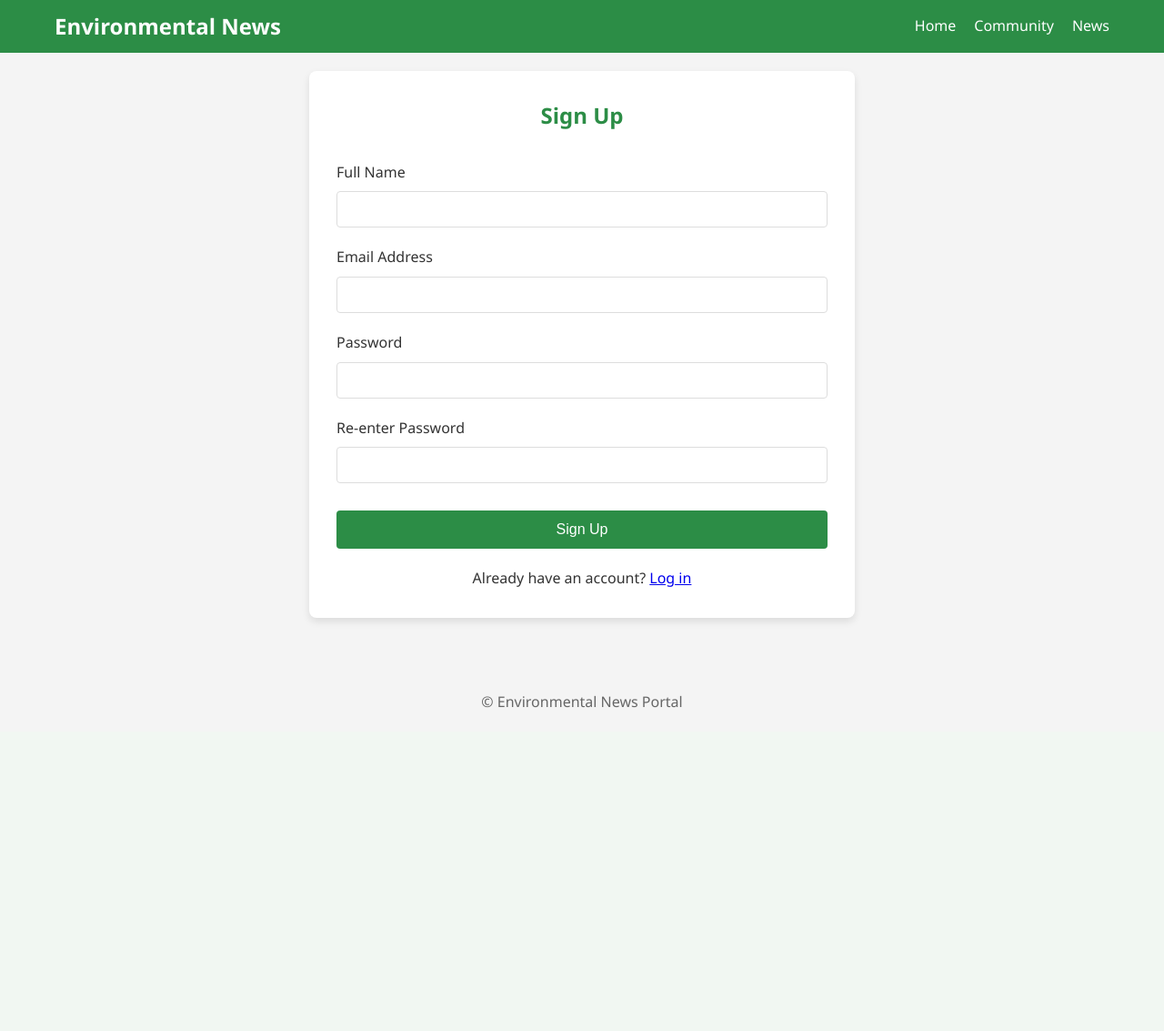
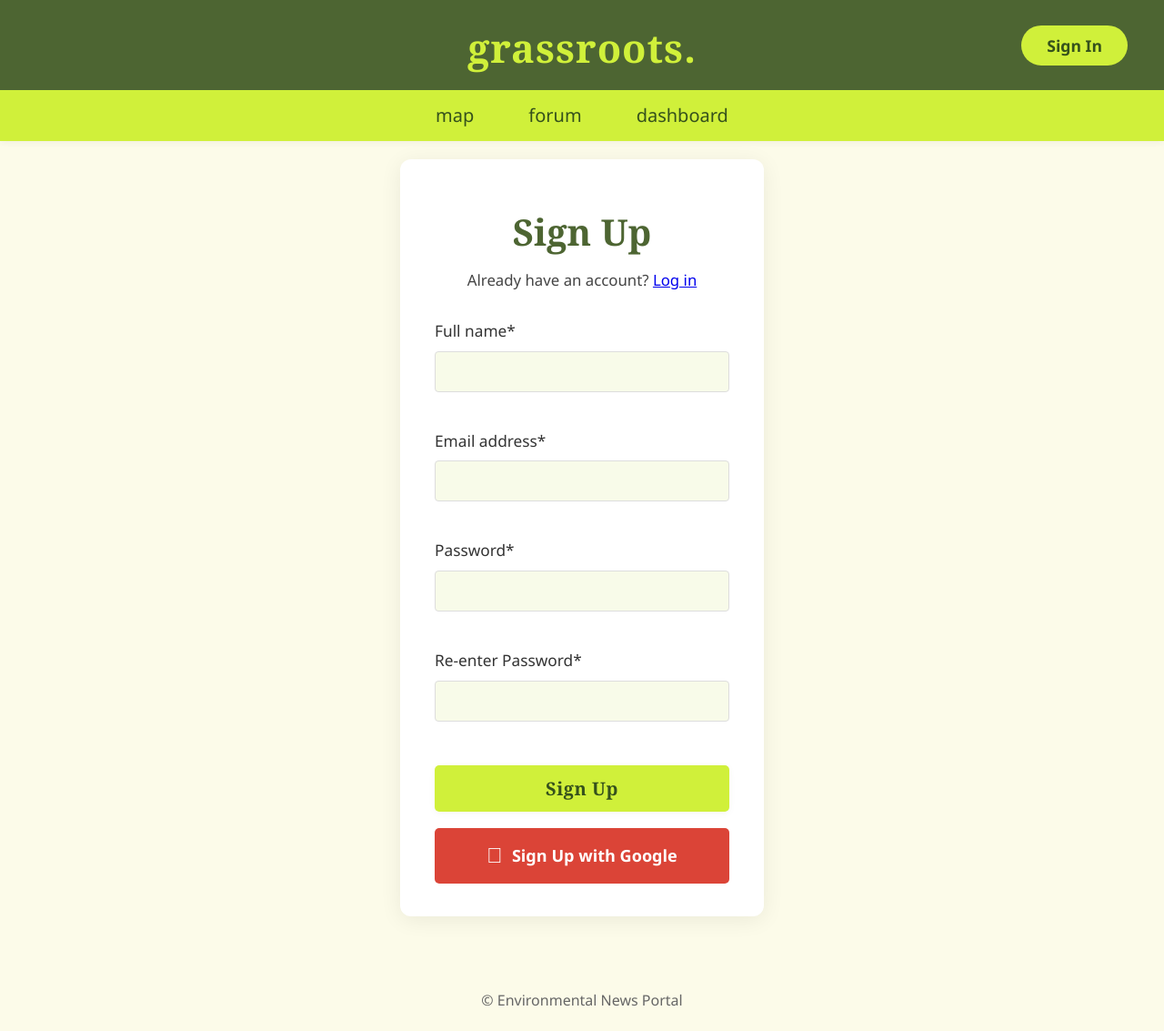
Before and after one commit to TaehunLeee5/env-news-portal, a Flask app: page /signup in a window 1280 px wide. Shown: the whole page at 91% size. Before the commit the page ends 778 px from the top, so only its background shows below. Run offline with Flask 3, Linux system fonts and the light colour scheme.

Commit message:
login signup pages

```diff
--- a/app.py
+++ b/app.py
@@ -9,7 +9,8 @@ import os
 from werkzeug.utils import secure_filename
 
 app = Flask(__name__)
-app.secret_key = 'your_secret_key_here'  # Change this in production!
+# app.secret_key = 'your_secret_key_here'  # Change this in production!
+app.secret_key = 'aqicnAPIKey'  # Change this in production!
 
 # Initialize the database
 database.init_db()
--- a/static/content/site.css
+++ b/static/content/site.css
@@ -5,10 +5,10 @@
 }
 
 body {
-    font-family: 'Segoe UI', Tahoma, Geneva, Verdana, sans-serif;
+    font-family: 'Montserrat', 'Segoe UI', Arial, sans-serif;
     line-height: 1.6;
     color: #333;
-    background-color: #f4f4f4;
+    background-color: #fcfbe9;
 }
 
 .container {
@@ -18,45 +18,85 @@ body {
 }
 
 /* Navigation */
-header {
-    background-color: #2c8d46;
+.main-header {
+    background: #4d6532;
     color: #fff;
-    padding: 10px 0;
+    width: 100%;
+    box-shadow: 0 2px 8px rgba(0, 0, 0, 0.03);
 }
 
-nav {
+.header-bar {
     display: flex;
-    justify-content: space-between;
+    justify-content: center;
     align-items: center;
-    max-width: 1200px;
-    margin: 0 auto;
-    padding: 0 20px;
+    position: relative;
+    padding: 18px 40px 12px 40px;
+    background: #4d6532;
 }
 
-.logo a {
-    color: #fff;
-    font-size: 24px;
-    font-weight: bold;
+.logo-text {
+    font-family: 'Playfair Display', 'Georgia', serif;
+    font-size: 2.7rem;
+    font-weight: 700;
+    color: #d0f03a;
     text-decoration: none;
+    letter-spacing: 1px;
 }
 
-.nav-links {
+.header-actions {
+    position: absolute;
+    right: 40px;
+    top: 50%;
+    transform: translateY(-50%);
     display: flex;
-    list-style: none;
+    align-items: center;
+    gap: 18px;
 }
 
-.nav-links li {
-    margin-left: 20px;
+.sign-in-btn {
+    background: #d0f03a;
+    color: #35511c;
+    font-weight: 600;
+    border: none;
+    border-radius: 22px;
+    padding: 8px 28px;
+    font-size: 1.1rem;
+    text-decoration: none;
+    transition: background 0.2s;
 }
 
-.nav-links a {
-    color: #fff;
+.sign-in-btn:hover {
+    background: #b8d82a;
+}
+
+.secondary-nav {
+    background: #d0f03a;
+    width: 100%;
+    box-shadow: 0 2px 8px rgba(0, 0, 0, 0.02);
+}
+
+.secondary-nav ul {
+    display: flex;
+    justify-content: center;
+    gap: 60px;
+    list-style: none;
+    padding: 0;
+    margin: 0;
+}
+
+.secondary-nav a {
+    color: #35511c;
+    font-size: 1.25rem;
+    font-family: 'Montserrat', 'Segoe UI', Arial, sans-serif;
     text-decoration: none;
     font-weight: 500;
+    padding: 12px 0;
+    display: block;
+    transition: color 0.2s;
 }
 
-.nav-links a:hover {
-    text-decoration: underline;
+.secondary-nav a:hover {
+    color: #4d6532;
 }
 
 /* Hero Section */
@@ -232,7 +272,8 @@ nav {
 }
 
 /* Forms */
-.auth-container, .post-container {
+.auth-container,
+.post-container {
     max-width: 600px;
     margin: 0 auto;
     background-color: #fff;
@@ -241,7 +282,8 @@ nav {
     box-shadow: 0 4px 8px rgba(0, 0, 0, 0.1);
 }
 
-.auth-container h2, .post-container h2 {
+.auth-container h2,
+.post-container h2 {
     text-align: center;
     margin-bottom: 30px;
     color: #2c8d46;
@@ -257,7 +299,9 @@ nav {
     font-weight: 500;
 }
 
-.form-group input, .form-group select, .form-group textarea {
+.form-group input,
+.form-group select,
+.form-group textarea {
     width: 100%;
     padding: 10px;
     border: 1px solid #ddd;
@@ -266,15 +310,19 @@ nav {
 }
 
 button[type="submit"] {
-    background-color: #2c8d46;
-    color: #fff;
+    background: #d0f03a !important;
+    color: #35511c !important;
+    font-family: 'Playfair Display', 'Georgia', serif !important;
+    font-weight: 700 !important;
     border: none;
-    padding: 12px 20px;
-    border-radius: 4px;
+    border-radius: 5px;
+    padding: 12px 0;
+    font-size: 1.25rem;
+    margin-top: 8px;
     cursor: pointer;
-    width: 100%;
-    font-size: 1rem;
-    margin-top: 10px;
+    transition: background 0.2s;
+    box-shadow: 0 2px 8px rgba(0, 0, 0, 0.04);
+    letter-spacing: 0.5px;
 }
 
 .auth-container p {
@@ -287,14 +335,50 @@ button[type="submit"] {
     text-align: center;
 }
 
-.google-btn {
-    display: inline-block;
-    background-color: #db4437;
+.login-btn,
+.signup-btn {
+    background: #d0f03a;
+    color: #35511c;
+    font-family: 'Playfair Display', 'Georgia', serif;
+    font-weight: 700;
+    border: none;
+    border-radius: 5px;
+    padding: 12px 0;
+    font-size: 1.25rem;
+    margin-top: 8px;
+    cursor: pointer;
+    transition: background 0.2s;
+    box-shadow: 0 2px 8px rgba(0, 0, 0, 0.04);
+    letter-spacing: 0.5px;
+}
+
+.login-btn:hover,
+.signup-btn:hover {
+    background: #b8d82a;
+}
+
+.google-login-btn,
+.signup-google-btn {
+    display: flex;
+    align-items: center;
+    justify-content: center;
+    background: #db4437;
     color: #fff;
-    padding: 10px 20px;
-    border-radius: 4px;
+    font-family: 'Montserrat', 'Segoe UI', Arial, sans-serif;
+    font-size: 1.13rem;
+    font-weight: 600;
+    border: none;
+    border-radius: 5px;
+    padding: 12px 0;
+    width: 100%;
+    margin-top: 18px;
     text-decoration: none;
-    margin-top: 10px;
+    transition: background 0.2s;
+}
+
+.google-login-btn:hover,
+.signup-google-btn:hover {
+    background: #b83528;
 }
 
 /* Flash messages */
@@ -325,3 +409,116 @@ footer {
     margin-top: 40px;
     color: #666;
 }
+
+/* --- LOGIN PAGE --- */
+.login-flex-wrapper {
+    min-height: 70vh;
+    display: flex;
+    align-items: center;
+    justify-content: center;
+    background: #fcfbe9;
+}
+
+.login-container {
+    background: #fff;
+    border-radius: 12px;
+    box-shadow: 0 4px 24px rgba(0, 0, 0, 0.07);
+    padding: 48px 38px 36px 38px;
+    min-width: 350px;
+    max-width: 400px;
+    width: 100%;
+    display: flex;
+    flex-direction: column;
+    align-items: center;
+}
+
+.login-title {
+    font-family: 'Playfair Display', 'Georgia', serif;
+    font-size: 2.5rem;
+    color: #4d6532;
+    margin-bottom: 8px;
+    font-weight: 700;
+    text-align: center;
+}
+
+.login-subtext {
+    font-family: 'Montserrat', 'Segoe UI', Arial, sans-serif;
+    color: #444;
+    font-size: 1.05rem;
+    margin-bottom: 28px;
+    text-align: center;
+}
+
+.login-form {
+    width: 100%;
+    display: flex;
+    flex-direction: column;
+    gap: 18px;
+}
+
+.login-label {
+    font-family: 'Montserrat', 'Segoe UI', Arial, sans-serif;
+    color: #333;
+    font-size: 1.08rem;
+    margin-bottom: 6px;
+    font-weight: 500;
+}
+
+.login-input {
+    width: 100%;
+    padding: 10px 12px;
+    border: 1px solid #cfd8c0;
+    border-radius: 5px;
+    font-size: 1.08rem;
+    font-family: 'Montserrat', 'Segoe UI', Arial, sans-serif;
+    background: #f8fbe9;
+    margin-bottom: 2px;
+}
+
+.login-btn {
+    background: #d0f03a;
+    color: #35511c;
+    font-weight: 700;
+    border: none;
+    border-radius: 5px;
+    padding: 12px 0;
+    font-size: 1.15rem;
+    margin-top: 8px;
+    cursor: pointer;
+    transition: background 0.2s;
+}
+
+.login-btn:hover {
+    background: #b8d82a;
+}
+
+.google-login-btn {
+    display: flex;
+    align-items: center;
+    justify-content: center;
+    background: #db4437;
+    color: #fff;
+    font-family: 'Montserrat', 'Segoe UI', Arial, sans-serif;
+    font-size: 1.13rem;
+    font-weight: 600;
+    border: none;
+    border-radius: 5px;
+    padding: 12px 0;
+    width: 100%;
+    margin-top: 18px;
+    text-decoration: none;
+    transition: background 0.2s;
+}
+
+.google-login-btn:hover {
+    background: #b83528;
+}
+
+.google-icon {
+    font-family: 'Material Icons', Arial, sans-serif;
+    font-size: 1.3em;
+    margin-right: 10px;
+    vertical-align: middle;
+}
+
+@import url('https://fonts.googleapis.com/css2?family=Montserrat:wght@400;500;700&family=Playfair+Display:wght@700&display=swap');
--- a/templates/layout.html
+++ b/templates/layout.html
@@ -1,27 +1,31 @@
 <!DOCTYPE html>
 <html>
+
 <head>
     <title>Environmental News Portal</title>
     <link rel="stylesheet" href="{{ url_for('static', filename='content/site.css') }}">
 </head>
+
 <body>
-    <header>
-        <nav>
+    <header class="main-header">
+        <div class="header-bar">
             <div class="logo">
-                <a href="{{ url_for('home') }}">Environmental News</a>
+                <a href="{{ url_for('home') }}" class="logo-text">grassroots.</a>
             </div>
-            <ul class="nav-links">
-                <li><a href="{{ url_for('home') }}">Home</a></li>
-                <li><a href="{{ url_for('forum') }}">Community</a></li>
-                <li><a href="{{ url_for('home') }}">News</a></li> <!-- not implemented yet -->
-                <!--TODO: logged in users should not see/access login and signup pages-->
-                {% if 'user_id' in session %}
-                    <!--<li><a href="{{ url_for('post_article') }}">Post Article</a></li>-->
-                    <li><a href="{{ url_for('logout') }}">Logout ({{ session['user_name'] }})</a></li>
-                {% elif request.path not in ['/login', '/signup'] %}
-                    <li><a href="{{ url_for('login') }}">Login</a></li>
-                    <li><a href="{{ url_for('signup') }}">Sign Up</a></li>
+            <div class="header-actions">
+                {% if 'user_id' not in session and request.path != '/login' %}
+                <a href="{{ url_for('login') }}" class="sign-in-btn">Sign In</a>
+                {% elif 'user_id' in session %}
+                <span class="user-greeting">Hi, {{ session['user_name'] }}</span>
+                <a href="{{ url_for('logout') }}" class="sign-in-btn">Logout</a>
                 {% endif %}
+            </div>
+        </div>
+        <nav class="secondary-nav">
+            <ul>
+                <li><a href="{{ url_for('map_test') }}">map</a></li>
+                <li><a href="{{ url_for('forum') }}">forum</a></li>
+                <li><a href="{{ url_for('home') }}">dashboard</a></li>
             </ul>
         </nav>
     </header>
@@ -44,4 +48,5 @@
         <p>&copy; Environmental News Portal</p>
     </footer>
 </body>
+
 </html>
--- a/templates/signup.html
+++ b/templates/signup.html
@@ -1,34 +1,38 @@
 {% extends "layout.html" %}
 
-
 {% block content %}
-<div class="auth-container">
-    <h2>Sign Up</h2>
-    <form method="POST" action="{{ url_for('signup') }}" onsubmit="return validateSignupForm()" id="signupForm">
+<div class="login-flex-wrapper">
+    <div class="login-container">
+        <h1 class="login-title">Sign Up</h1>
+        <p class="login-subtext">Already have an account? <a href="{{ url_for('login') }}">Log in</a></p>
+        <form method="POST" action="{{ url_for('signup') }}" onsubmit="return validateSignupForm()" id="signupForm"
+            class="login-form">
             <div class="form-group">
-            <label for="name">Full Name</label>
-            <input type="text" id="name" name="name"  oninput="this.setCustomValidity('')" required>
+                <label for="name" class="login-label">Full name*</label>
+                <input type="text" id="name" name="name" oninput="this.setCustomValidity('')" required
+                    class="login-input">
             </div>
-
             <div class="form-group">
-            <label for="email">Email Address</label>
-            <input type="email" id="email" name="email"  oninput="this.setCustomValidity('')" required>
+                <label for="email" class="login-label">Email address*</label>
+                <input type="email" id="email" name="email" oninput="this.setCustomValidity('')" required
+                    class="login-input">
             </div>
-
             <div class="form-group">
-            <label for="password">Password</label>
-            <input type="password" id="password" name="password" oninput="this.setCustomValidity('')" required>
+                <label for="password" class="login-label">Password*</label>
+                <input type="password" id="password" name="password" oninput="this.setCustomValidity('')" required
+                    class="login-input">
             </div>
-
             <div class="form-group">
-            <label for="confirm_password">Re-enter Password</label>
-            <input type="password" id="confirm_password" name="confirm_password" oninput="this.setCustomValidity('')" required>
+                <label for="confirm_password" class="login-label">Re-enter Password*</label>
+                <input type="password" id="confirm_password" name="confirm_password"
+                    oninput="this.setCustomValidity('')" required class="login-input">
             </div>
-
-        <button type="submit">Sign Up</button>
+            <button type="submit" class="login-btn signup-btn">Sign Up</button>
         </form>
-
-    <p>Already have an account? <a href="{{ url_for('login') }}">Log in</a></p>
+        <a href="#" class="google-login-btn signup-google-btn">
+            <span class="google-icon">&#xE943;</span> Sign Up with Google
+        </a>
+    </div>
 </div>
 <script src="{{url_for('static', filename='content/signup.js')}}"></script>
 {% endblock %}
```
Also changed, not shown: templates/login.html (+19 -18 lines). Lines whose indentation alone changed are shown as unchanged.
